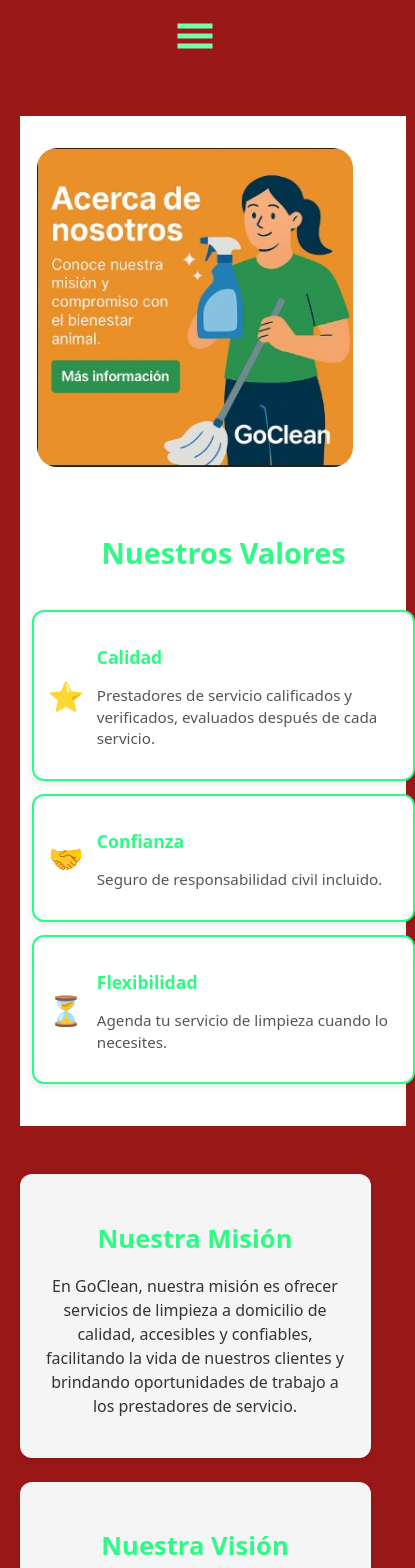
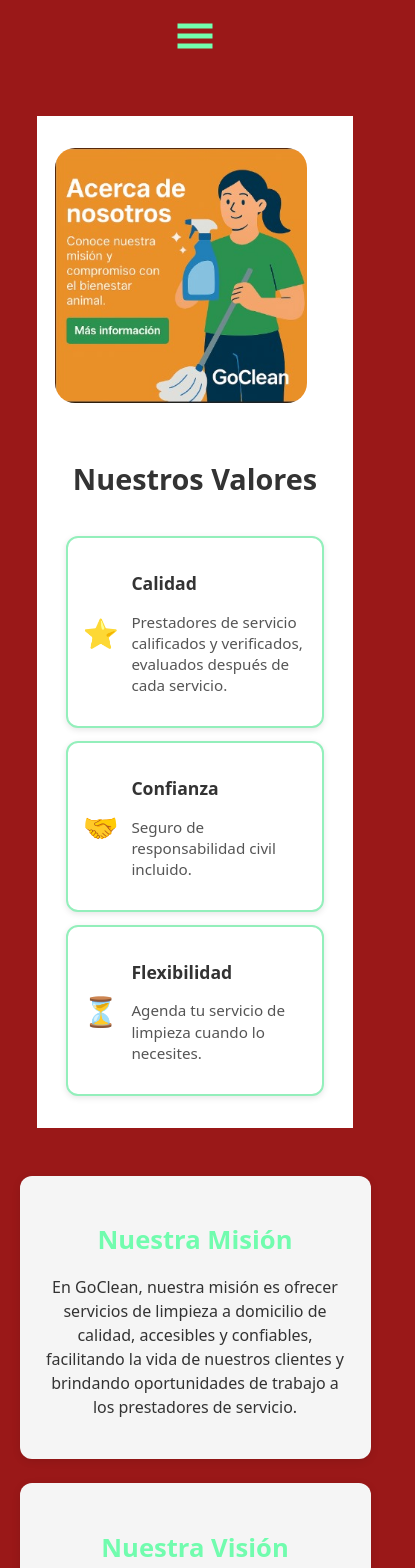
Before and after one commit to tonguiino/GoClean, a React (Vite) app: page /acercaNosotros in a window 390 px wide. Shown: the top 1568 px of the page, 415 px wide, since content can reach past the window. Built offline with nearby package versions, Linux system fonts and the light colour scheme.

Commit message:
Se corrigieron algunos estilos y problemas de diseño responsive para mobil

```diff
--- a/src/pages/acerca_de_nosotros/Acerca_us.scss
+++ b/src/pages/acerca_de_nosotros/Acerca_us.scss
@@ -6,6 +6,7 @@
     padding: 2rem 5%;
     max-width: 1200px;
     margin: 0 auto;
+    color: #333;
 
     .image-container {
         flex: 1;
@@ -32,7 +33,7 @@
             font-size: 1.8rem;
             font-weight: bold;
             margin-bottom: 1rem;
-            color: #2efa85;
+
             position: relative;
             top: -20px;
         }
@@ -44,7 +45,7 @@
 
             .valor {
                 background: #ffffff;
-                border: 2px solid #2efa85;
+                border: 2px solid #93efbb;
                 padding: 0.9rem;
                 border-radius: 12px;
                 display: flex;
@@ -61,7 +62,7 @@
 
                 .icon {
                     font-size: 1.8rem;
-                    color: #019863;
+
                 }
 
                 .valor-texto {
@@ -69,7 +70,6 @@
                         font-size: 1.1rem;
                         font-weight: bold;
                         margin-bottom: 0.3rem;
-                        color: #2efa85;
                     }
 
                     p {
@@ -94,7 +94,8 @@
     gap: 2rem;
     text-align: center;
 
-    .mision, .vision {
+    .mision,
+    .vision {
         flex: 1;
         background: #f5f5f5;
         padding: 1.5rem;
@@ -108,7 +109,7 @@
 
         h2 {
             font-size: 1.6rem;
-            color: #2efa85;
+            color: #71fcae;
             margin-bottom: 1rem;
         }
 
@@ -167,3 +168,19 @@
         text-align: center;
     }
 }
+
+@media screen and (max-width: 426px) {
+
+    .acerca-us {
+        max-width: 80%;
+    }
+
+    .valores {
+        padding: 0 !important;
+    }
+
+    .valores-grid {
+        max-width: 80%;
+        padding: 0;
+    }
+}
```
